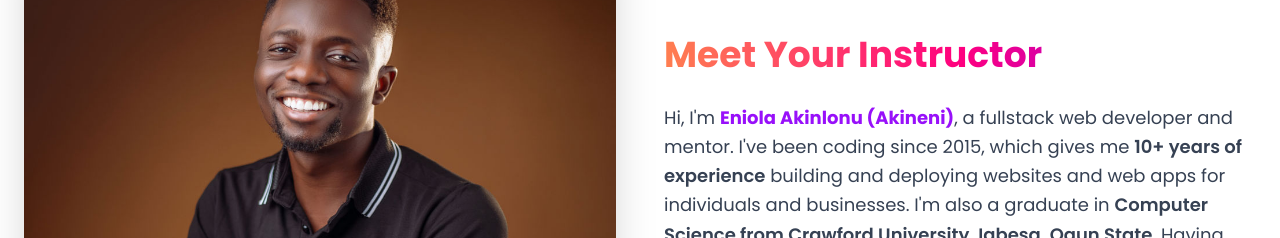
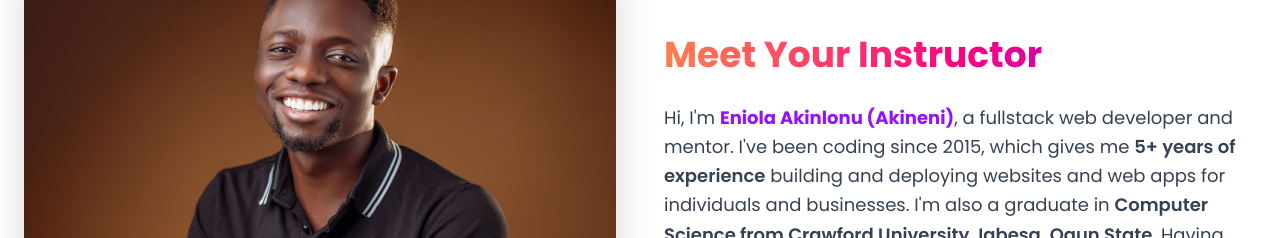
Before and after one commit to akineni/first-website-in-30-days, a Next.js app: page / in a window 1280 px wide. Shown: the part 4220-4458 px from the top of the page. Built offline with nearby package versions, Linux system fonts and the light colour scheme; no server answers.

Commit message:
change YOE

```diff
--- a/components/Instructor.tsx
+++ b/components/Instructor.tsx
@@ -31,7 +31,7 @@ export default function Instructor() {
               Eniola Akinlonu (Akineni)
             </span>,{" "}
             a fullstack web developer and mentor. I&apos;ve been coding since 2015,
-            which gives me <span className="font-semibold">{new Date().getFullYear() - 2015}+ years of experience</span> building
+            which gives me <span className="font-semibold">{new Date().getFullYear() - 2020}+ years of experience</span> building
             and deploying websites and web apps for individuals and businesses.
 
             I&apos;m also a graduate in <span className="font-semibold">Computer Science from Crawford University,
```
